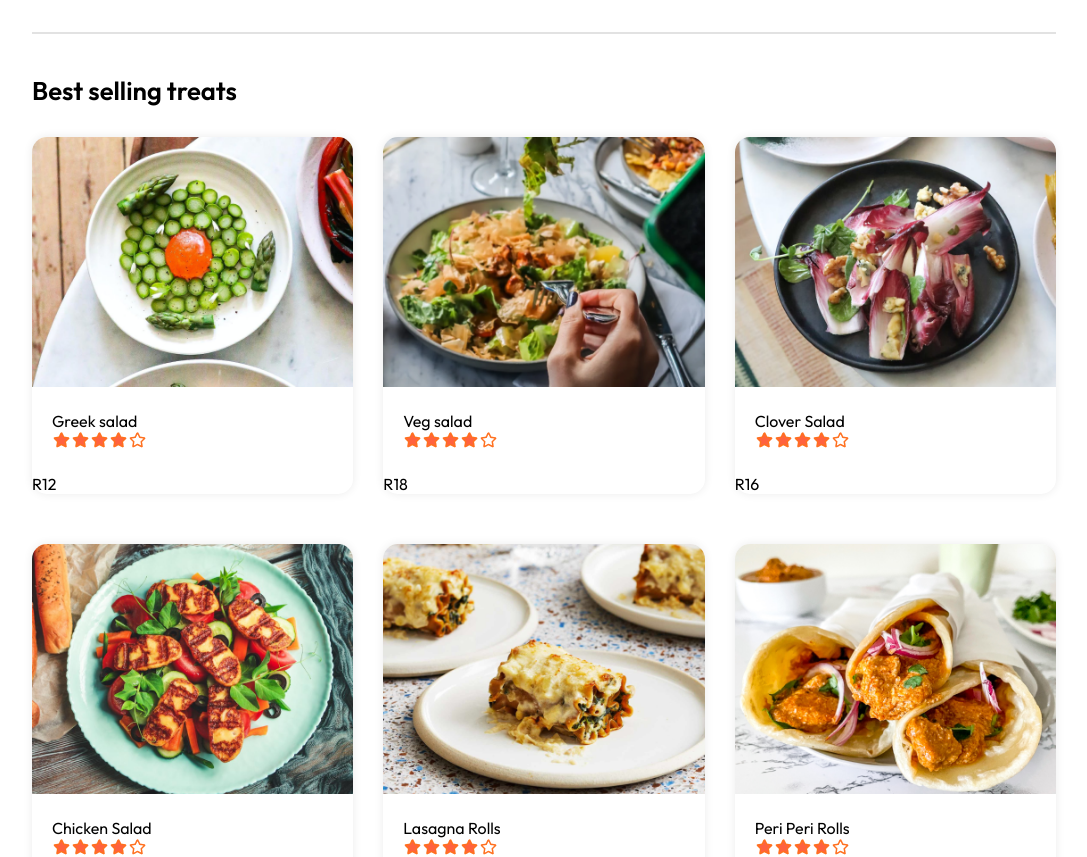
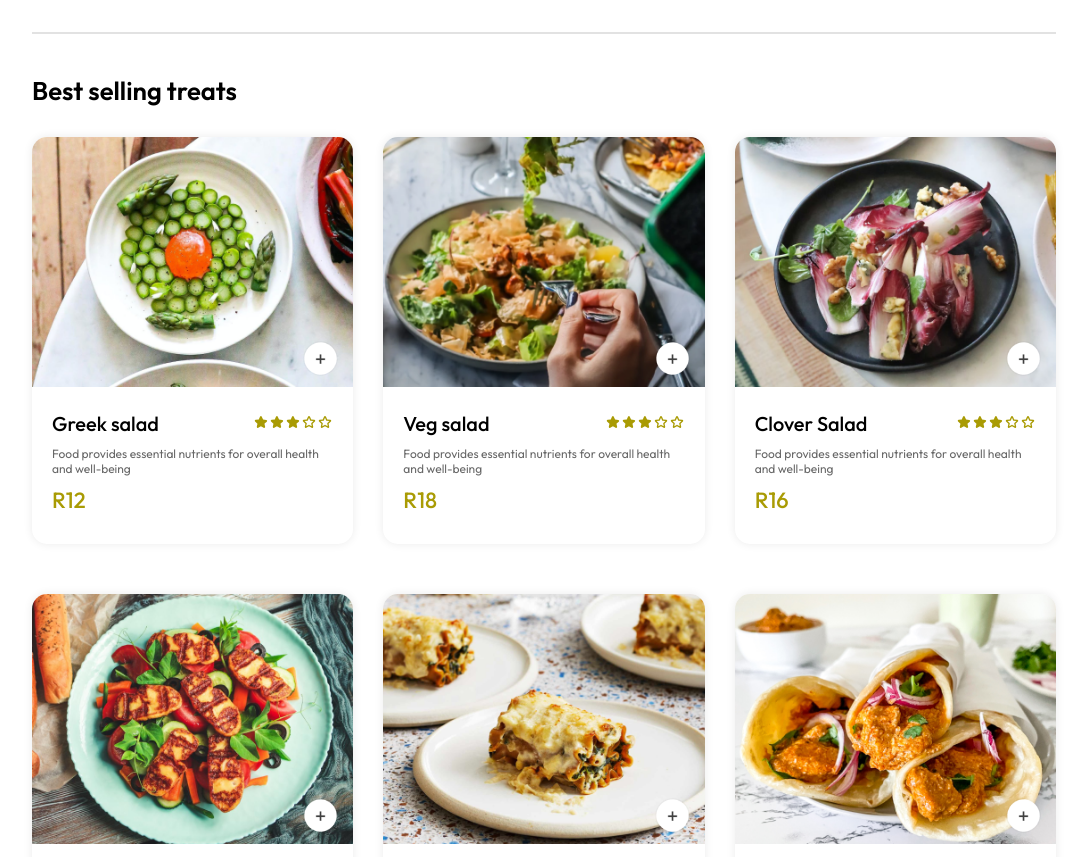
Before and after one commit to JabbzTheCoder/TsosTreatBakery, a React (Vite) app in the folder frontend/: page / in a window 1280 px wide. Shown: the part 940-1797 px from the top of the page, without its empty margins (96-1183 px from the left). Built offline with nearby package versions, Linux system fonts and the light colour scheme.

Commit message:
food Display

```diff
--- a/frontend/package.json
+++ b/frontend/package.json
@@ -12,6 +12,7 @@
   "dependencies": {
     "react": "^18.3.1",
     "react-dom": "^18.3.1",
+    "react-icons": "^5.3.0",
     "react-router-dom": "^6.26.1"
   },
   "devDependencies": {
--- a/frontend/src/components/FoodDisplay/FoodDisplay.jsx
+++ b/frontend/src/components/FoodDisplay/FoodDisplay.jsx
@@ -11,7 +11,10 @@ function FoodDisplay({category}) {
         <h2>Best selling treats</h2>
         <div className="food-display-list">
             {food_list.map((item,index)=>{
-                return  <FoodItem key={index} id={item._id} name={item.name} price={item.price} image={item.image}/>
+              if (category === "All" || category === item.category) {
+                return  <FoodItem key={index} id={item._id}
+                 name={item.name} price={item.price} description={item.description} image={item.image}/>
+              }
             })
             }
         </div>
--- a/frontend/src/components/FoodItem/FoodItem.css
+++ b/frontend/src/components/FoodItem/FoodItem.css
@@ -27,3 +27,44 @@
     font-size: 20px;
     font-weight: 500;
 }
+.food-item-name-rating img{
+    width: 70px;
+}
+.food-item-rating{
+    display: flex;
+}
+.food-item-desc{
+   color: #676767;
+   font-size: 12px;
+}
+.food-item-price{
+    color: #a99b04;
+    font-size: 22px;
+    font-weight: 500;
+    margin: 10px 0px;
+}
+.food-item-img-container{
+    position: relative;
+}
+.food-item-img-container .add{
+    width: 35px;
+    position: absolute;
+    bottom: 15px;
+    right: 15px;
+    cursor: pointer;
+    border-radius: 50%;
+}
+.food-item-counter{
+    position: absolute;
+    bottom: 15px;
+    right: 15px;
+    display: flex;
+    align-items: center;
+    gap: 10px;
+    padding: 6px;
+    border-radius: 50px;
+    background-color: white;
+}
+.food-item-counter img{
+    width: 30px;
+}
--- a/frontend/src/components/FoodItem/FoodItem.jsx
+++ b/frontend/src/components/FoodItem/FoodItem.jsx
@@ -1,16 +1,40 @@
-import React from 'react'
+import React, { useContext, useState } from 'react'
 import './FoodItem.css'
 import { assets } from '../../assets/assets'
+import OutlineStar from '../icons/OutlineStar'
+import FullStar from '../icons/FullStar'
+import { StoreContext } from '../../context/StoreContext'
 
-const FoodItem = ({id,name,price,description,image}) => {
+
+const FoodItem = ({ id, name, price, description, image }) => {
+  // const [itemCount, setCounterItem] = useState(0)
+  const {cartItems,addToCart,removeFromCart} = useContext(StoreContext);
+
   return (
     <div className='food-item'>
       <div className='food-item-img-container'>
-        <img className='food-item-image' src={image} alt=""/>
+        <img className='food-item-image' src={image} alt="" />
+        {!cartItems[id]
+          ?<img src={assets.add_icon_white} className='add' onClick={()=>addToCart(id)} alt="" />
+          :<div className='food-item-counter'>
+             <img onClick={()=>removeFromCart(id)} src={assets.remove_icon_red} alt=''/>
+             <p>{cartItems[id]}</p>
+             <img onClick={()=>addToCart(id)} src={assets.add_icon_green} alt=''/>
+
+          </div>
+        }
       </div>
       <div className="food-item-info">
+        <div className='food-item-name-rating'>
           <p>{name}</p>
-            <img src={assets.rating_starts} alt=''/>
+          <div className='food-item-rating'>
+            {/* To do*/}
+            <FullStar />
+            <FullStar />
+            <FullStar />
+            <OutlineStar />
+            <OutlineStar />
+          </div>
         </div>
         <p className="food-item-desc">
           {description}
@@ -19,6 +43,8 @@ const FoodItem = ({id,name,price,description,image}) => {
           R{price}
         </p>
       </div>
+
+    </div>
   )
 }
 
--- /dev/null
+++ b/frontend/src/components/icons/FullStar.jsx
@@ -0,0 +1,12 @@
+import React from 'react'
+import { TiStarFullOutline } from "react-icons/ti";
+
+function FullStar() {
+  return (
+    <div>
+        <TiStarFullOutline color='#a99b04'/>
+    </div>
+  )
+}
+
+export default FullStar
--- /dev/null
+++ b/frontend/src/components/icons/OutlineStar.jsx
@@ -0,0 +1,9 @@
+import React from 'react'
+import { TiStarOutline } from "react-icons/ti";
+function OutlineStar() {
+  return (
+    <TiStarOutline color='#a99b04'/>
+  )
+}
+
+export default OutlineStar
--- a/frontend/src/context/StoreContext.jsx
+++ b/frontend/src/context/StoreContext.jsx
@@ -1,12 +1,33 @@
-import { createContext } from "react";
+import { createContext, useEffect, useState } from "react";
 import { food_list } from "../assets/assets";
 
 export const StoreContext  = createContext(null)
 
 const StoreContextProvider = (props) => {
 
+    const [cartItems,setCartItems] = useState({});
+
+    const addToCart = (itemId) => {
+         if (!cartItems[itemId]) {
+            setCartItems((prev)=>({...prev,[itemId]:1}))
+         }
+         else{
+             setCartItems((prev)=>({...prev,[itemId]:prev[itemId]+1}))
+         }
+    }
+    const removeFromCart = (itemId) => {
+        setCartItems((prev)=>({...prev,[itemId]:prev[itemId]-1}))
+    }
+
+    useEffect(()=>{
+        console.log(cartItems)
+    },[cartItems])
     const contextValue = {
-        food_list
+        food_list,
+        cartItems,
+        setCartItems,
+        addToCart,
+        removeFromCart
     }
     return (
         <StoreContext.Provider value={contextValue}>
```
Also changed, not shown: 1 other file (tests, documents, lock files or other folders). Lines whose indentation alone changed are shown as unchanged.
